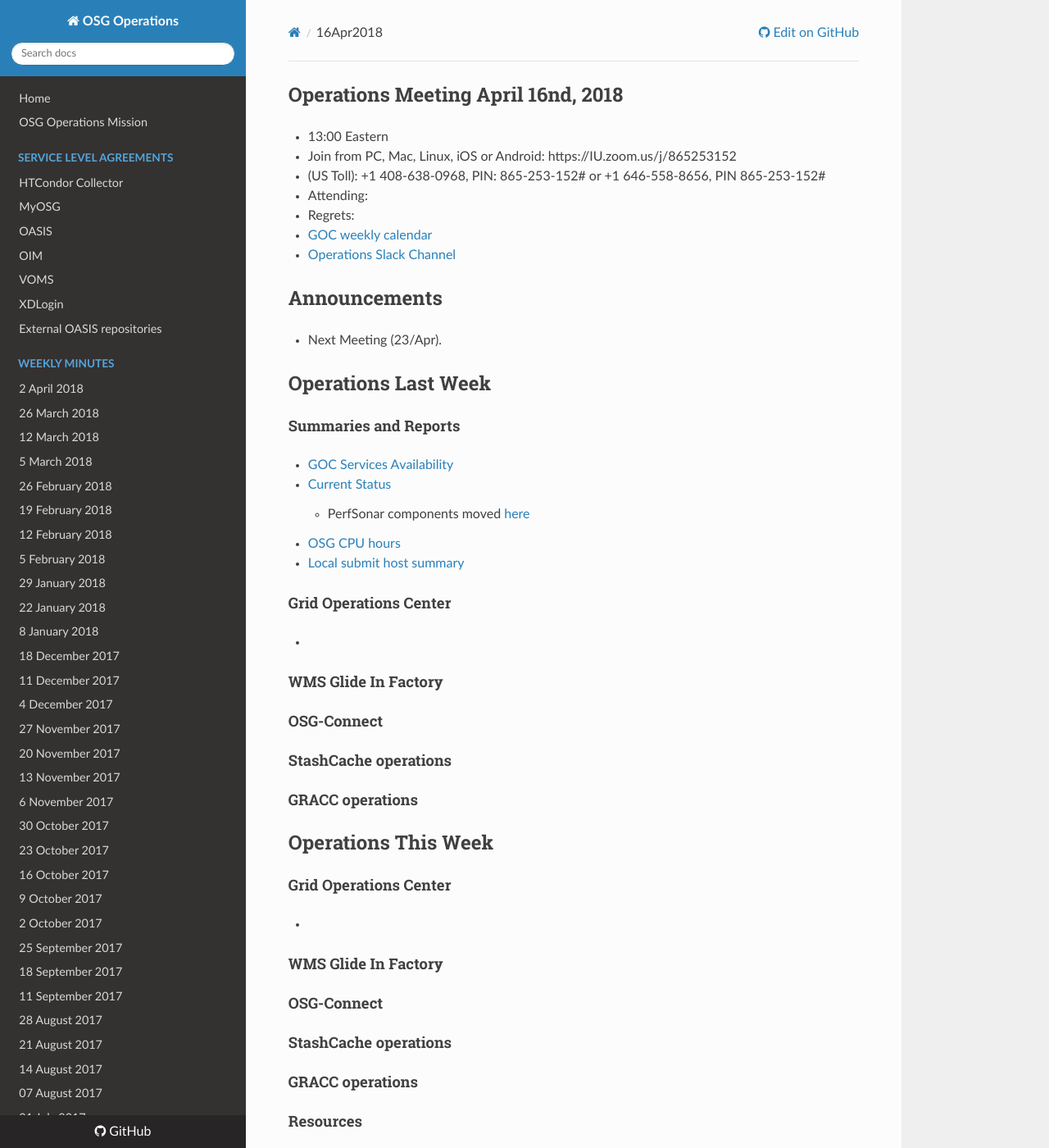
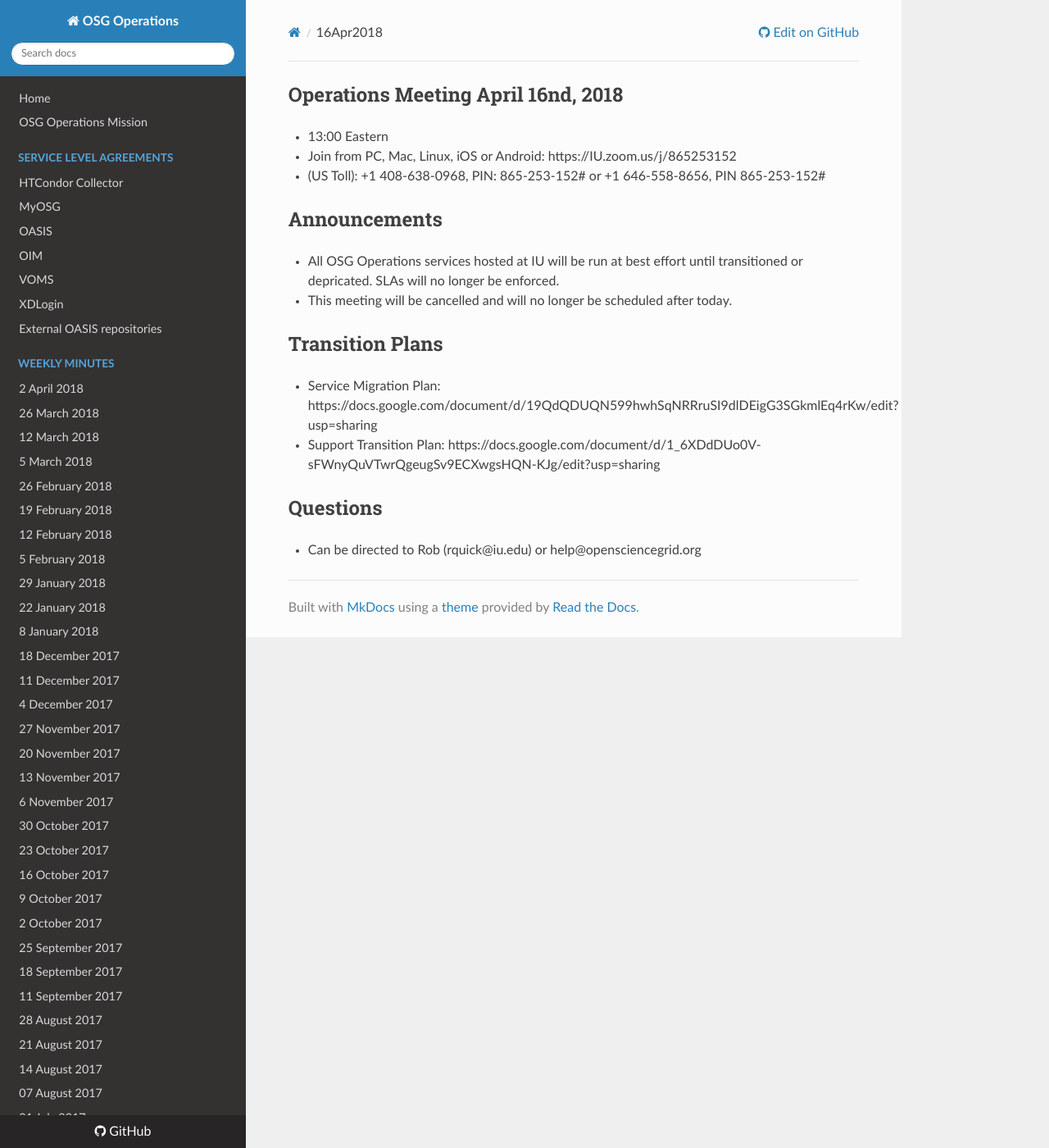
Before and after one commit to osg-htc/operations, an MkDocs documentation site: the page built from docs/WeeklyMinutes/16Apr2018.md, in a window 1280 px wide and 1400 px high. Shown: the whole window at 82% size. Built offline with MkDocs 1.6.1, drawn with Linux system fonts in a browser that asks for light colours; nearby versions of some CDN libraries; old or Windows-style settings are respelled for this version of MkDocs; some of the changed text lies outside the part shown.

Commit message:
Update 16Apr2018.md

```diff
--- a/docs/WeeklyMinutes/16Apr2018.md
+++ b/docs/WeeklyMinutes/16Apr2018.md
@@ -2,72 +2,14 @@
    * 13:00 Eastern
    * Join from PC, Mac, Linux, iOS or Android: https://IU.zoom.us/j/865253152
    * (US Toll): +1 408-638-0968, PIN: 865-253-152# or +1 646-558-8656, PIN 865-253-152#
-   * Attending:
-   * Regrets:
-   * [GOC weekly calendar](http://www.google.com/calendar/embed?src=c1htpcfoe6btrtc7n3uddg8mvs%40group.calendar.google.com&ctz=America/New_York)
-   * [Operations Slack Channel](https://opensciencegrid.slack.com/messages/C5GAYBGA0/)
 
 ## Announcements
-   * Next Meeting (23/Apr).
+   * All OSG Operations services hosted at IU will be run at best effort until transitioned or depricated. SLAs will no longer be enforced.
+   * This meeting will be cancelled and will no longer be scheduled after today.
 
-## Operations Last Week
+## Transition Plans
+   * Service Migration Plan: https://docs.google.com/document/d/19QdQDUQN599hwhSqNRRruSI9dlDEigG3SGkmlEq4rKw/edit?usp=sharing
+   * Support Transition Plan: https://docs.google.com/document/d/1_6XDdDUo0V-sFWnyQuVTwrQgeugSv9ECXwgsHQN-KJg/edit?usp=sharing
 
-#### Summaries and Reports
-   * [GOC Services Availability](http://monitor.grid.iu.edu/availability/avail_week_overview.html)
-   * [Current Status](http://monitor.grid.iu.edu/availability/production.html)
-      * PerfSonar components moved [here](http://monitor.grid.iu.edu/availability/perfsonar.html)
-   * [OSG CPU hours](http://tinyurl.com/mf96b88)
-   * [Local submit host summary](http://osg-flock.grid.iu.edu/overview/)
-
-#### Grid Operations Center
-   *
-
-#### WMS Glide In Factory
-
-#### OSG-Connect
-
-#### StashCache operations
-
-####  GRACC operations
-
-## Operations This Week
-
-#### Grid Operations Center
-   *
-
-#### WMS Glide In Factory
-
-#### OSG-Connect
-
-#### StashCache operations
-
-#### GRACC operations
-
-#### Resources
-
-#### Removed from OSG
-
-## OSG PKI
-
-#### OSG RA Items & CA Questions
-
-#### OSG RA Over 5 Day Report
-| Ticket Number	|Age days	|Requester	|Requester Email		|Request |
-| --------- | ------- | --------- | ----------------- | ------ |
-
-## GOC Tickets
-
-| *Ticket #* | Support Center | Action/Summary | GOC Assignee | Notes | VO Present? %X% %Y%|
-| ---------- | -------------- | -------------- | ------------ | ----- | ------------------ |
-
-
-   * [View Open GOC Tickets](https://ticket.grid.iu.edu/goc/list/open) | [OSG Operations Metrics](https://twiki.grid.iu.edu/bin/view/Operations/TicketReports) | [Operational Service Overview](http://myosg.grid.iu.edu/miscstatus?count_sg_1&count_active=on&count_enabled=on&datasource=status)
-
-
-## WLCG & EGI Operations
-
-## Security
-
-## AOB
-
-## Action Items from Meeting
+## Questions
+   * Can be directed to Rob (rquick@iu.edu) or help@opensciencegrid.org
```
